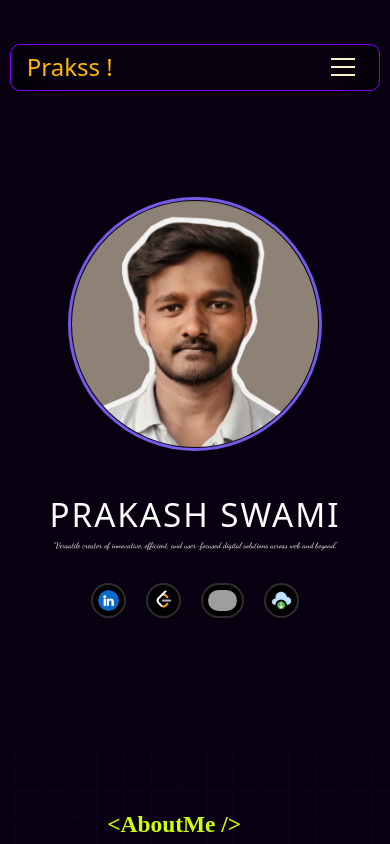
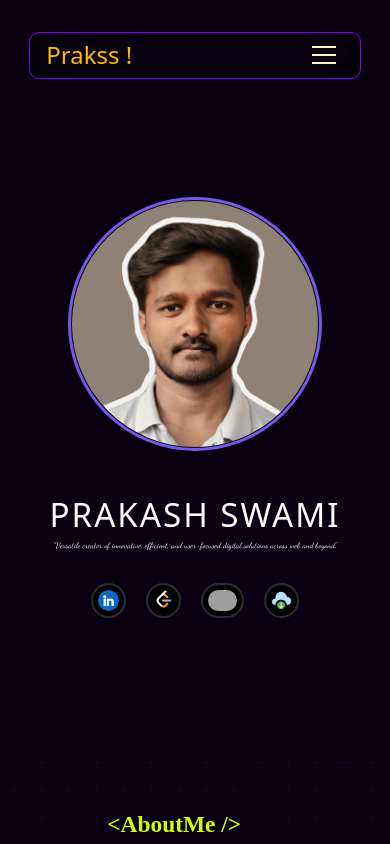
Before and after one commit to sprakash2006/Portfolio--Crafting-Digital-Identity, a React (Vite) app: page / in a window 390 px wide. Shown: the top 844 px of the page. Built offline with nearby package versions, Linux system fonts and the light colour scheme; grey boxes are pictures that could not be loaded; a web font is replaced by a local one.

Commit message:
updated header

```diff
--- a/src/components/header.css
+++ b/src/components/header.css
@@ -176,11 +176,11 @@
 }
 
 /* Mobile Styles */
-@media (max-width: 480px) {
+@media (max-width: 450px) {
   .header-div {
-    width: 95vw;
+    width: 85vw;
     padding: 0.75rem 1rem;
-    top: 2.75rem;
+    top: 2rem;
     height:12vw;
     border-radius: 10px;
   }
@@ -190,7 +190,7 @@
   }
 
   .mobile-nav a {
-    font-size: 1.1rem;
+    font-size: 1.4rem;
     padding: 0.5rem 0.75rem;
   }
 }
```
